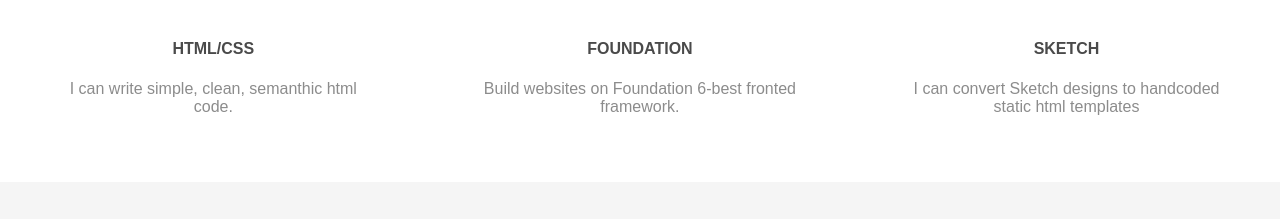
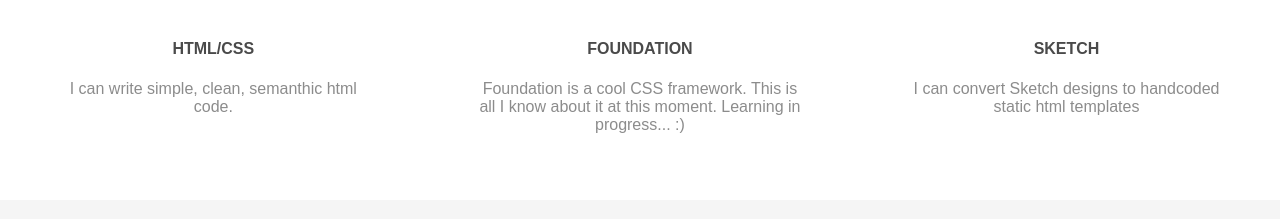
Before and after one commit to resvus/resvus.github.io, a plain HTML site: page index.html in a window 1280 px wide. Shown: the part 493-712 px from the top of the page. Drawn offline with Linux system fonts and the light colour scheme.

Commit message:
Foundation status

```diff
--- a/index.html
+++ b/index.html
@@ -17,7 +17,7 @@
 			</div>
 			<div>
 				<h4>Foundation</h4>
-				<p>Build websites on Foundation 6-best fronted framework.</p>
+				<p>Foundation is a cool CSS framework. This is all I know about it at this moment. Learning in progress... :)</p>
 			</div>
 			<div>
 				<h4>Sketch</h4>
```
